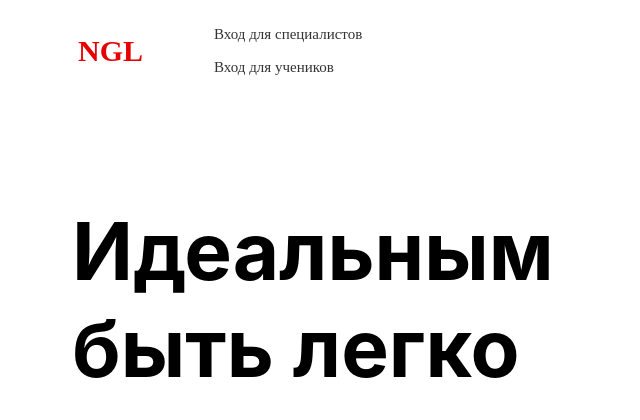
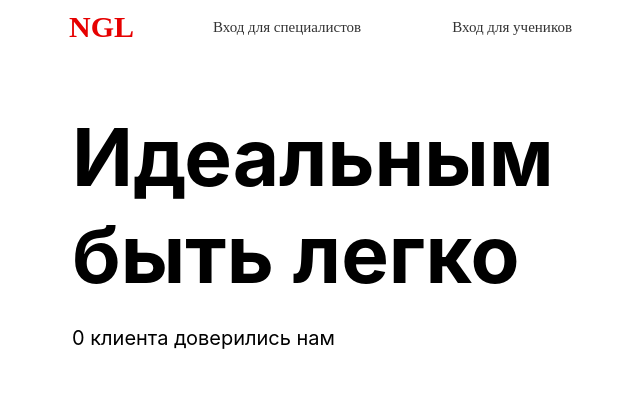
Before and after one commit to MatveySviadysh/NGl, a Django app: page /user/main/ in a window 1280 px wide. Shown: the top 420 px of the page, without its empty margins (286-926 px from the left). Run offline with Django 4.2, Linux system fonts and the light colour scheme; style sheets or scripts are compiled from the project's sources.

Commit message:
upgrade header

```diff
--- a/user/static/user/scss/Header.scss
+++ b/user/static/user/scss/Header.scss
@@ -6,10 +6,14 @@
   padding: 10px;
   background-color: #fff;
   box-sizing: border-box;
+  position: fixed;
+  top: 0;
+  left: 0;
+  z-index: 1000;
 }
 
 .navbar-left {
-  margin-left: 209px;
+  margin-left: 345px;
 }
 
 .navbar-right {
@@ -54,6 +58,6 @@
   width: 0;
 }
 
-.navbarP{
-    margin-left: 137px;
+.navbarP {
+  margin-left: 137px;
 }
```
